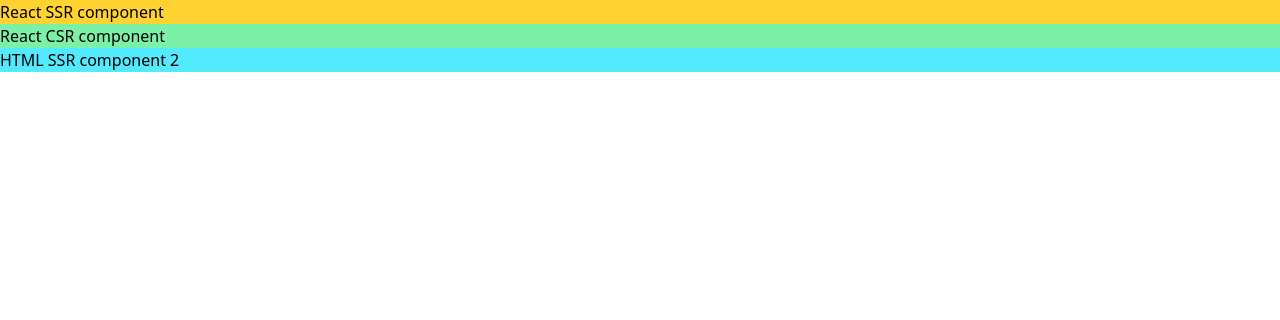
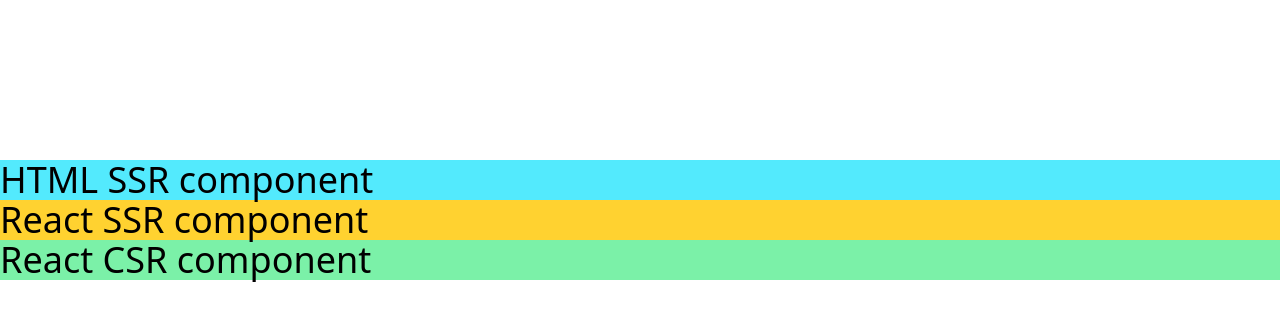
Before and after one commit to shirakaba/compendium-astro, an Astro site: page / in a window 1280 px wide. Built offline with nearby package versions, Linux system fonts and the light colour scheme; Astro itself is replaced by a stand-in of ours.

Commit message:
set up test

```diff
--- a/package.json
+++ b/package.json
@@ -19,6 +19,7 @@
     "react": "^19.1.0",
     "react-dom": "^19.1.0",
     "sharp": "^0.32.5",
+    "tailwind-merge": "^3.2.0",
     "tailwindcss": "^4.1.4"
   }
 }
--- a/src/components/Example.tsx
+++ b/src/components/Example.tsx
@@ -1,8 +1,12 @@
 import type { PropsWithChildren } from "react";
+import { twMerge } from "tailwind-merge";
 
+// Any changes saved in a .tsx file will:
+// - SSR: cause a page reload.
+// - CSR: apply by HMR.
 export function Example({
   children,
   className,
 }: PropsWithChildren<{ className?: string; }>){
-  return (<h1 className={className}>{children}</h1>);
+  return (<h1 className={twMerge("text-4xl", className)}>{children}</h1>);
 }
--- a/src/layouts/Tailwind.astro
+++ b/src/layouts/Tailwind.astro
@@ -2,4 +2,6 @@
 import "../styles/global.css";
 ---
 
-<slot />
+<div class="mt-40">
+  <slot />
+</div>
--- a/src/pages/index.astro
+++ b/src/pages/index.astro
@@ -3,9 +3,9 @@ import { Example } from "../components/Example.tsx";
 import TailwindLayout from "../layouts/Tailwind.astro";
 ---
 
-<!-- Any changes saved in here cause a page reload. -->
+<!-- Any changes saved in a .astro file always cause a page reload. -->
 <TailwindLayout>
+  <h1 class="text-4xl bg-cyan-300">HTML SSR component</h1>
   <Example className="bg-amber-300">React SSR component</Example>
   <Example className="bg-green-300" client:load>React CSR component</Example>
-  <div class="bg-cyan-300">HTML SSR component 2</div>
 </TailwindLayout>
```
Also changed, not shown: 1 other file.
